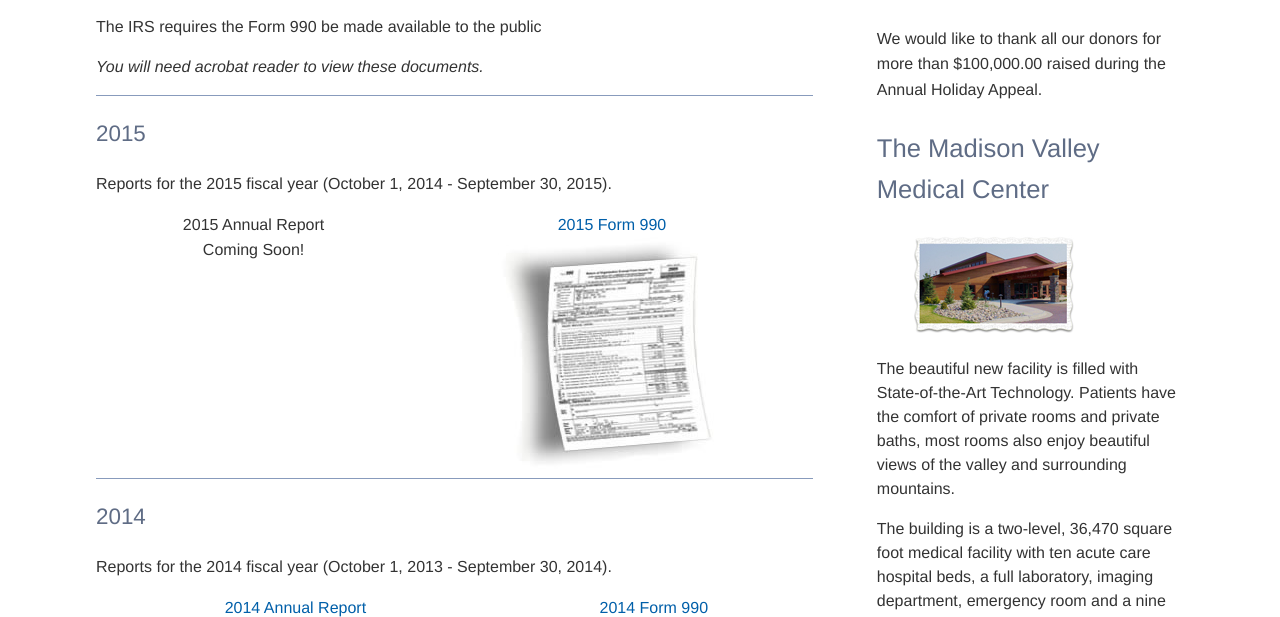
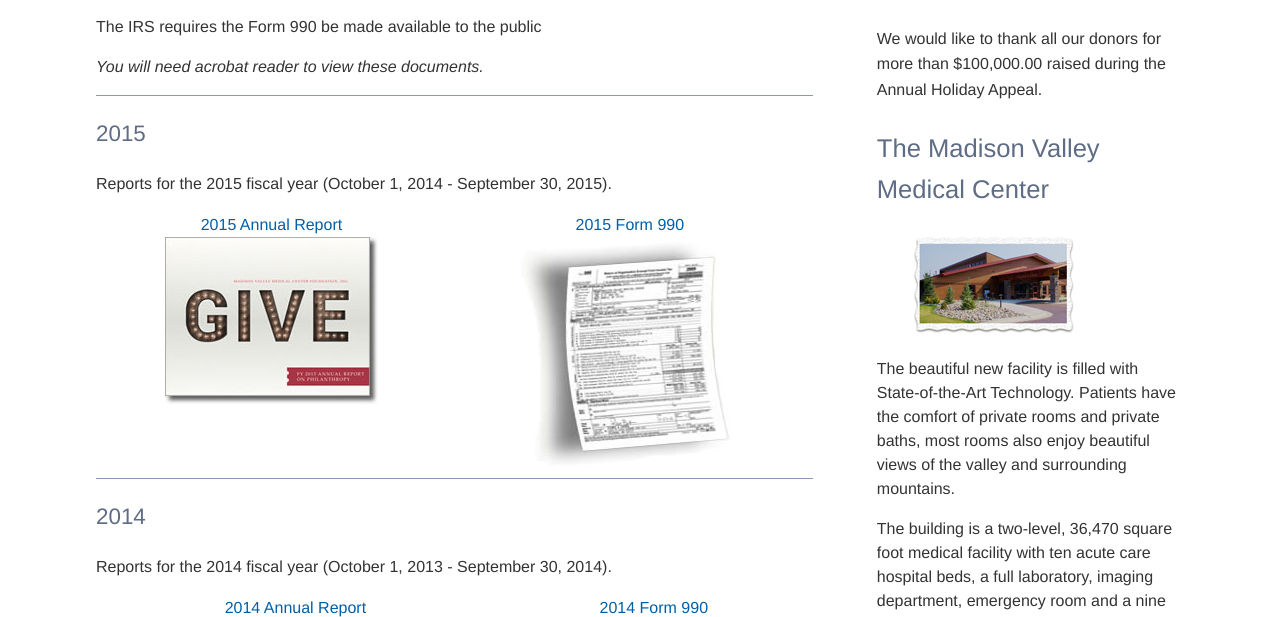
Before and after one commit to polarbeardesign/mvmcf, a PHP site: page /annualreport.php in a window 1280 px wide. Shown: the part 715-1332 px from the top of the page. Run offline with PHP 8.4, Linux system fonts and the light colour scheme.

Commit message:
added annual report link to annual report page

```diff
--- a/annualreport.php
+++ b/annualreport.php
@@ -43,7 +43,8 @@
     <p>Reports for the 2015 fiscal year (October 1, 2014 - September 30, 2015).
       <div class="row row-sa">
         <div class="annual-report-item">
-          2015 Annual Report<br />Coming Soon!
+          <a href="newsletters/MVMCF_Fiscal2015_annual_report_web.pdf">2015 Annual Report</a><br />
+          <a href="newsletters/MVMCF_Fiscal2015_annual_report_web.pdf"><img src="newsletters/2015_annual_report_sm.jpg" alt="2014 Annual Report" width="213" height="167" border="0"></a>
         </div>
         <div class="annual-report-item">
           <a href="newsletters/MVMCF_FY2015_Form_990.pdf">2015 Form 990</a><br />
```
